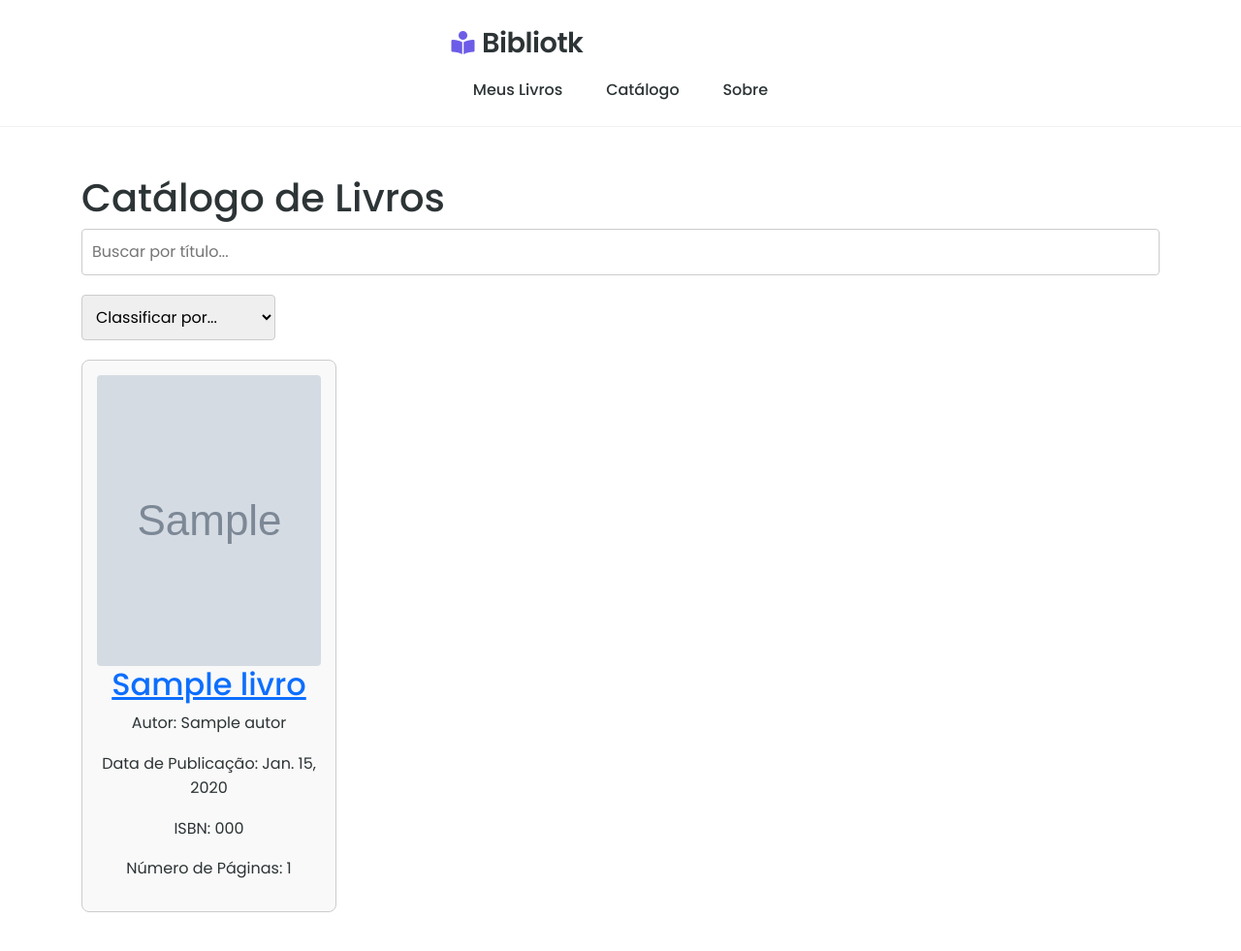
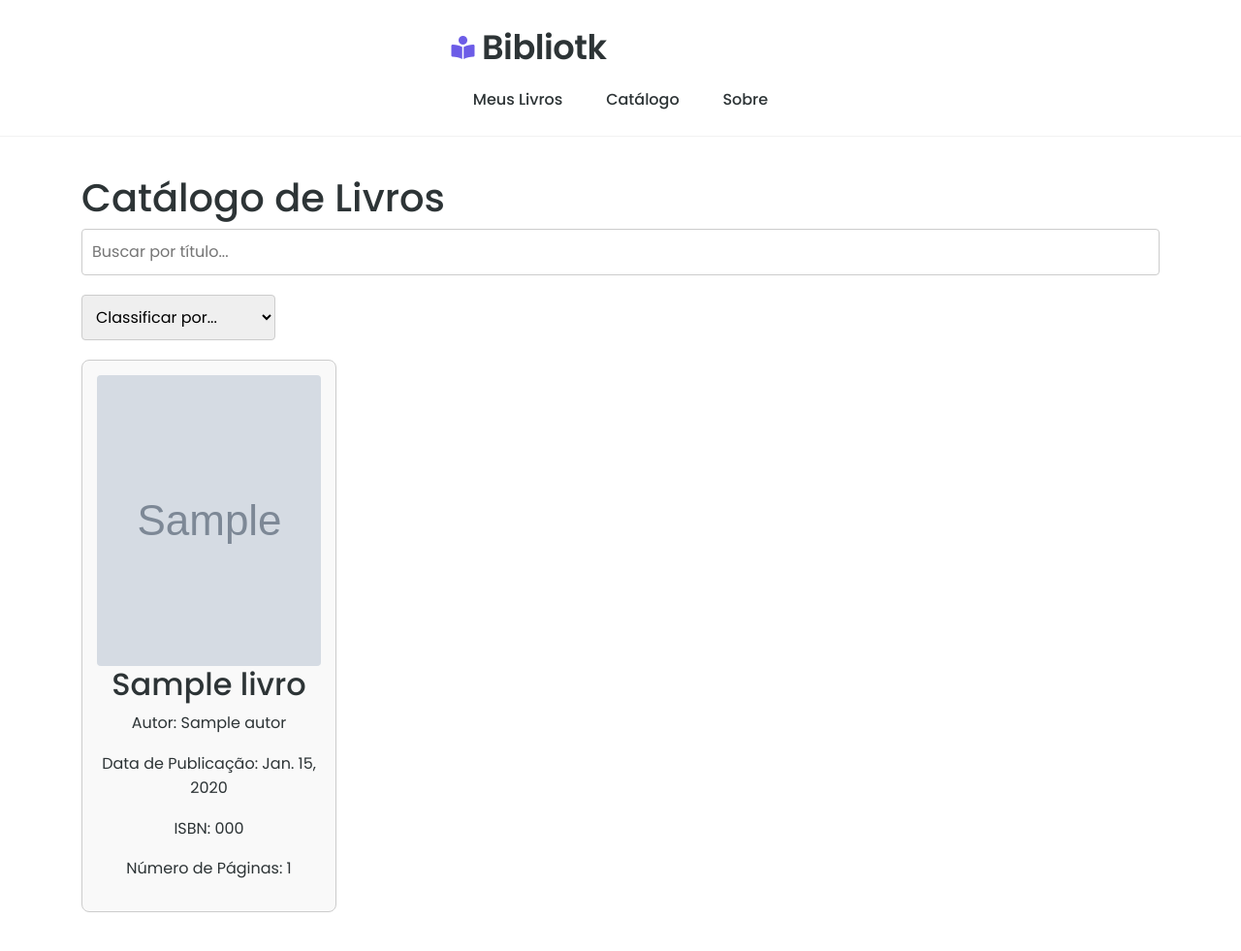
Before and after one commit to G1ld0/PI2, a Django app: page / in a window 1280 px wide. Shown: the top 981 px of the page at 97% size. Run offline with Django 3.2, Linux system fonts and the light colour scheme; tables that the repository leaves empty hold one stand-in row (values such as "Sample post"); grey boxes marked "Sample" are stand-in pictures.

Commit message:
"Updated various Python files, CSS files, and HTML templates in the Bibliotk app, including migrations and static assets."

```diff
--- a/bibliotk/bibliotk/app/static/app/css/base.css
+++ b/bibliotk/bibliotk/app/static/app/css/base.css
@@ -16,7 +16,7 @@ body {
 
 .logo {
     font-weight: 600;
-    font-size: 1.8rem;
+    font-size: 2.2rem;
     letter-spacing: -0.5px;
     color: var(--primary-color);
     display: flex;
--- a/bibliotk/bibliotk/app/static/app/css/catalogo.css
+++ b/bibliotk/bibliotk/app/static/app/css/catalogo.css
@@ -53,6 +53,15 @@ select {
     border-radius: 4px; /* Mantém a borda arredondada */
 }
 
+.link-titulo {
+    color: var(--primary-color);
+    text-decoration: none; /* Remove o sublinhado padrão */
+}
+
+.link-titulo:hover {
+    text-decoration: underline; /* Adiciona sublinhado ao passar o mouse */
+}
+
 /* Media Queries para Responsividade */
 @media (max-width: 768px) {
     .grid-container {
--- a/bibliotk/bibliotk/app/templates/app/base.html
+++ b/bibliotk/bibliotk/app/templates/app/base.html
@@ -55,7 +55,7 @@
                 <p class="mb-0">&copy; 2024 Bibliotk</p>
             </div>
             <div class="social-links">
-                <a href="#"><i class="fab fa-github"></i></a>
+                <a href="https://github.com/G1ld0/PI2.git"><i class="fab fa-github"></i></a>
                 <!--a href="#"><i class="fab fa-linkedin"></i></a>
                 <a href="#"><i class="fab fa-twitter"></i></a-->
             </div>
--- a/bibliotk/bibliotk/app/templates/app/catalogo.html
+++ b/bibliotk/bibliotk/app/templates/app/catalogo.html
@@ -33,7 +33,7 @@
                     {% else %}
                         <div class="capa-livro placeholder"></div>
                     {% endif %}
-                    <h2><a href="{% url 'meuslivros' %}?id={{ livro.id }}">{{ livro.titulo }}</a></h2>
+                    <h2><a href="{% url 'meuslivros' %}?id={{ livro.id }}" class="link-titulo">{{ livro.titulo }}</a></h2>
                     <p>Autor: {{ livro.autor.nome }}</p>
                     <p>Data de Publicação: {{ livro.data_publicacao }}</p>
                     <p>ISBN: {{ livro.isbn }}</p>
```
Also changed, not shown: bibliotk/bibliotk/media/capas/dinossauros.jpg (deleted).
